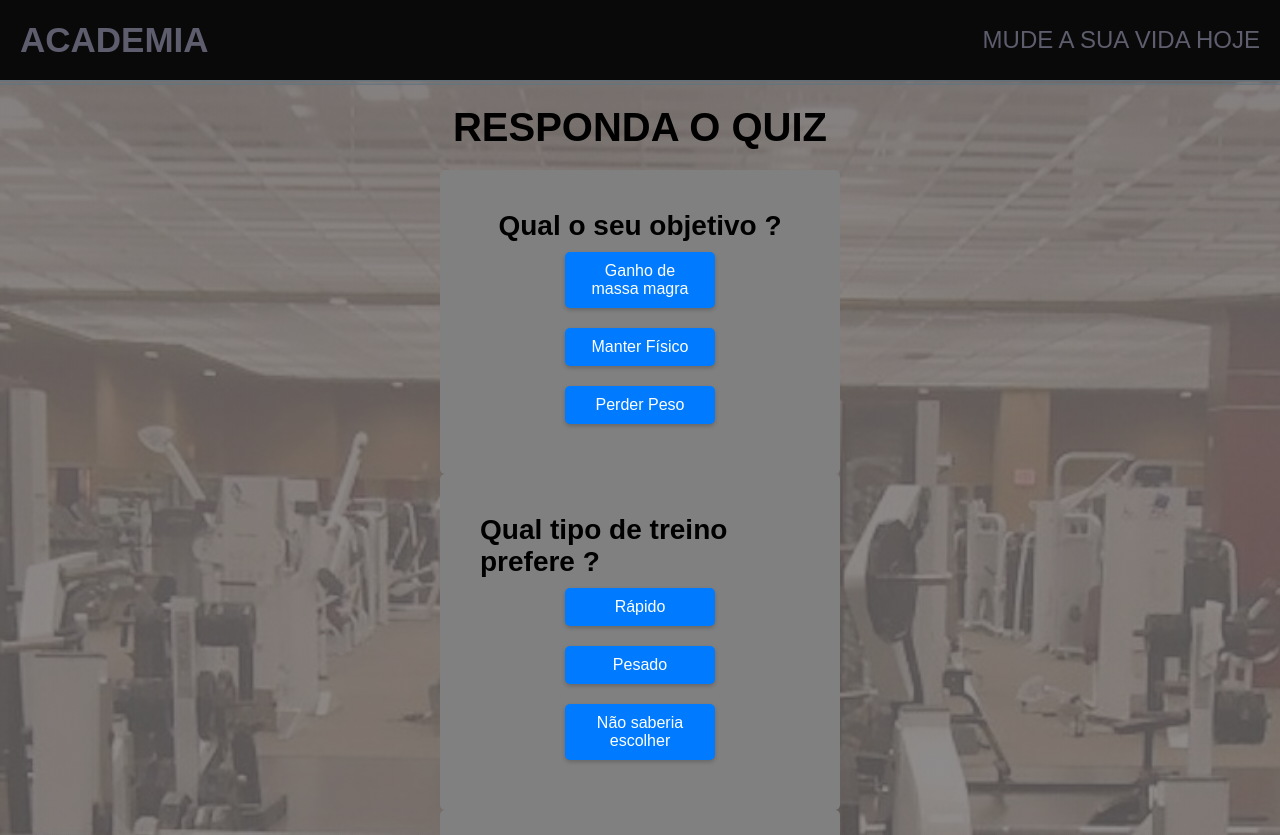
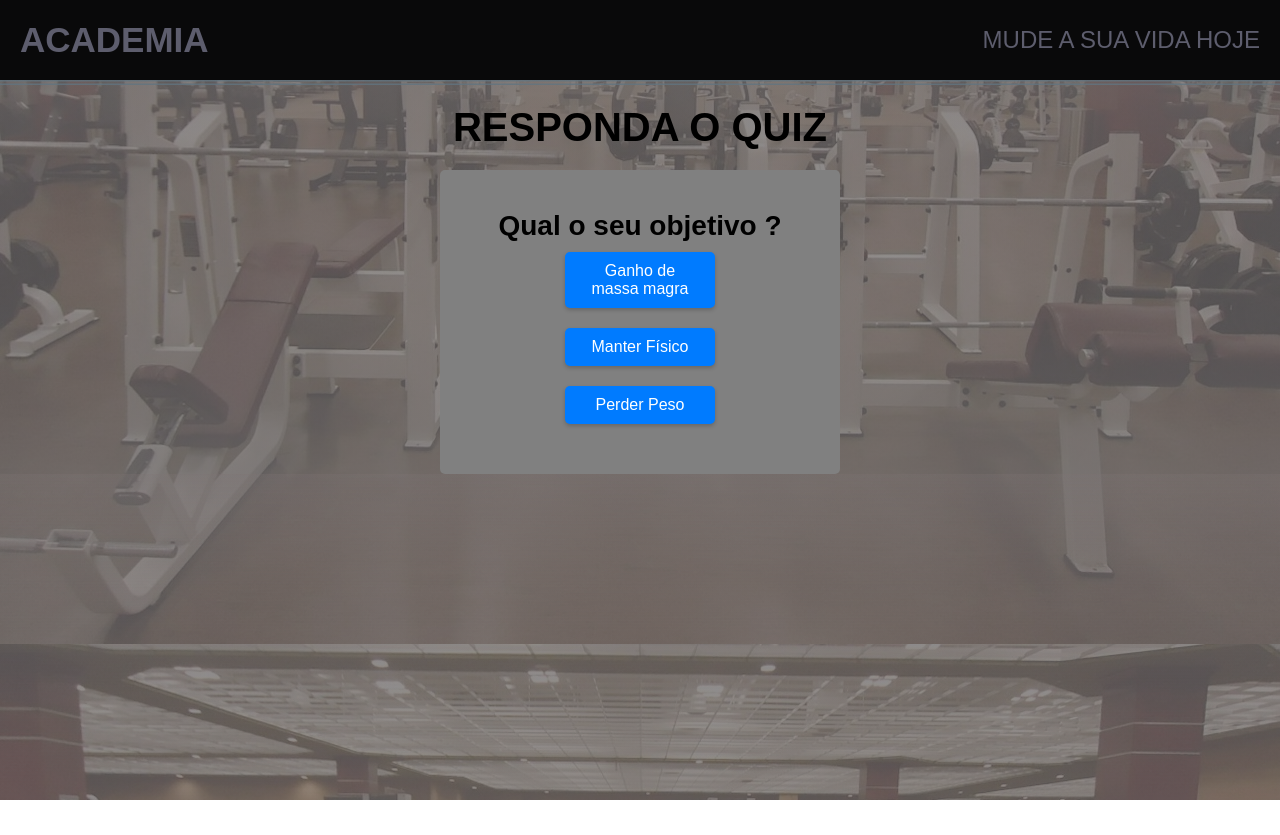
Before and after one commit to FeBonifacio/react-next-gym-questions, a Next.js app: page /questions in a window 1280 px wide. Shown: the top 835 px of the page. After the commit the page ends 800 px from the top, so only its background shows below. Built offline with nearby package versions, Linux system fonts and the light colour scheme.

Commit message:
feat: logic for advancing through created questions

```diff
--- a/src/app/questions/page.tsx
+++ b/src/app/questions/page.tsx
@@ -1,6 +1,7 @@
 "use client"
 import React from "react";
 import quiz from "../../assets/data/quiz.json";
+import { useQuestions } from "../../hooks/useQuestions";
 import styled from "styled-components";
 
 const Container = styled.div`
@@ -60,28 +61,48 @@ const ButtonQuiz = styled.div`
     }
 `;
 
+
+const Results = styled.div` /* Definindo o estilo Results */
+    font-size: 24px;
+    font-weight: 600;
+    font-family: sans-serif;
+    margin-top: 20px;
+`;
+
+
 export default function Question() {
+    const {
+        handleNextQuestion,
+        currentQuestionIndex,
+        selectedOption
+    } = useQuestions();
+
+    const showResults = currentQuestionIndex === quiz.questions.length;
+
     return (
         <Container>
             <Content>{quiz.title}</Content>
-            {quiz.questions.map((quiz: any) => (
-                <QuizItems key={quiz.id}>
-                    <h2>{quiz.question}</h2>
-                    {quiz.options.map((option: any) => (
+            {!showResults ? (
+                <QuizItems>
+                    <h2>{quiz.questions[currentQuestionIndex].question}</h2>
+                    {quiz.questions[currentQuestionIndex].options.map((option: any, index: number) => (
                         <ButtonQuiz key={option.id}>
                             <button
                                 type="button"
                                 id={option.alias}
                                 value={option.id}
-                                onClick={() => console.log(option.id)}
+                                onClick={() => handleNextQuestion()}
                             >
                                 {option.name}
                             </button>
                         </ButtonQuiz>
                     ))}
                 </QuizItems>
-            ))}
+            ) : (
+                <Results>
+                    {/* {userResult} */}
+                </Results>
+            )}
         </Container>
-    )
-
+    );
 }
--- /dev/null
+++ b/src/hooks/useQuestions.tsx
@@ -0,0 +1,38 @@
+import React, { useState } from "react";
+import quiz from "../assets/data/quiz.json";
+
+export function useQuestions() {
+    const [currentQuestionIndex, setCurrentQuestionIndex] = useState(0);
+    const [selectedOption, setSelectedOption] = useState<number[] | null>(Array.isArray(quiz.questions) ? Array(quiz.questions.length).fill(null) : null);
+
+    const handleNextQuestion = () => {
+        if (currentQuestionIndex < quiz.questions.length - 1) {
+            setCurrentQuestionIndex(currentQuestionIndex + 1);
+            console.log("Avançou para a próxima pergunta. Índice da próxima pergunta:", currentQuestionIndex + 1);
+        }
+    };
+
+    // const handleOptionClick = (optionId: number) => {
+    //     const option = selectedOption ?? [];
+
+    //     if (option[currentQuestionIndex] === undefined) {
+    //         const updatedOptions = [...option];
+    //         updatedOptions[currentQuestionIndex] = optionId;
+    //         setSelectedOption(updatedOptions);
+    //         console.log("Opção selecionada:", optionId);
+
+    //         handleNextQuestion(); // Chama a função para avançar para a próxima pergunta
+    //     } else {
+    //         console.log("Você já respondeu essa pergunta.");
+    //         return; // Evita que a função continue após o clique em uma opção já respondida
+    //     }
+    // };
+
+    return {
+        handleNextQuestion,
+        // handleOptionClick,
+        currentQuestion: quiz.questions[currentQuestionIndex],
+        currentQuestionIndex,
+        selectedOption
+    };
+}
```
Also changed, not shown: src/app/form/page.tsx (+5 -4 lines).
